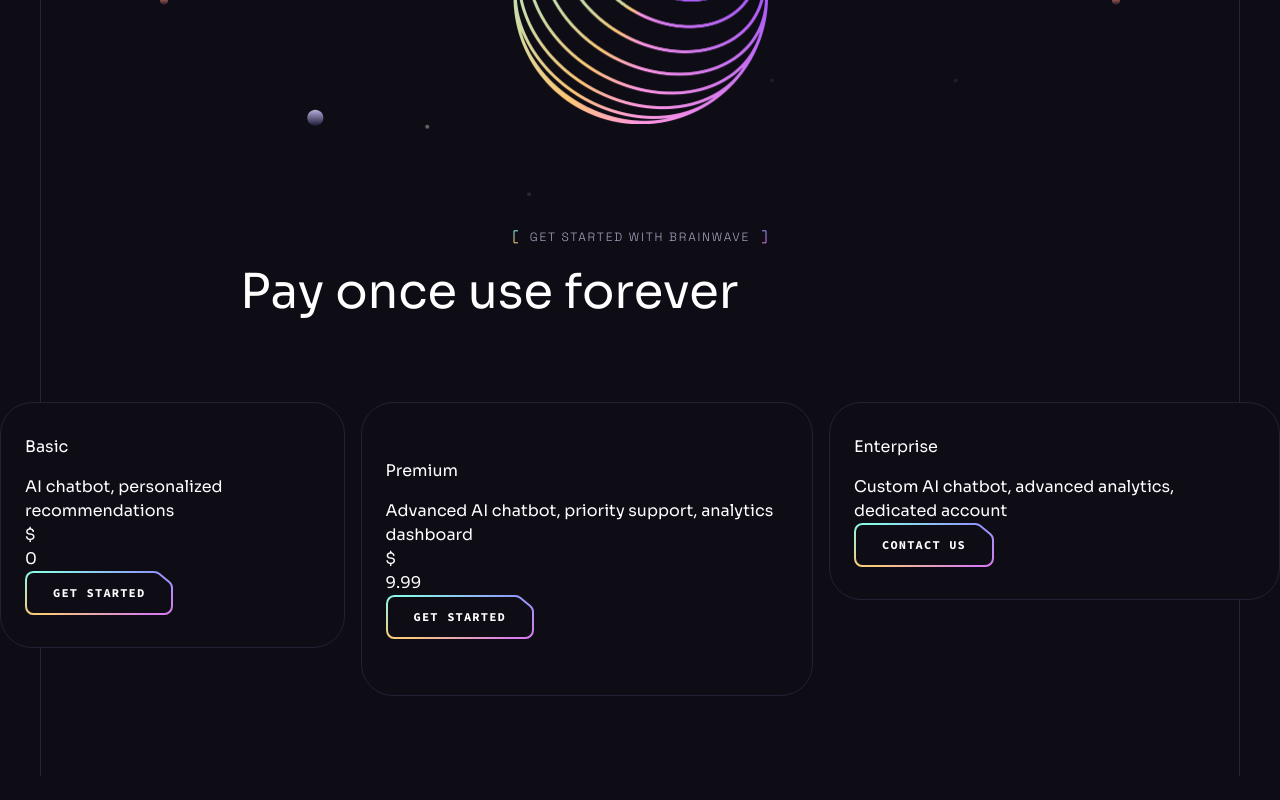
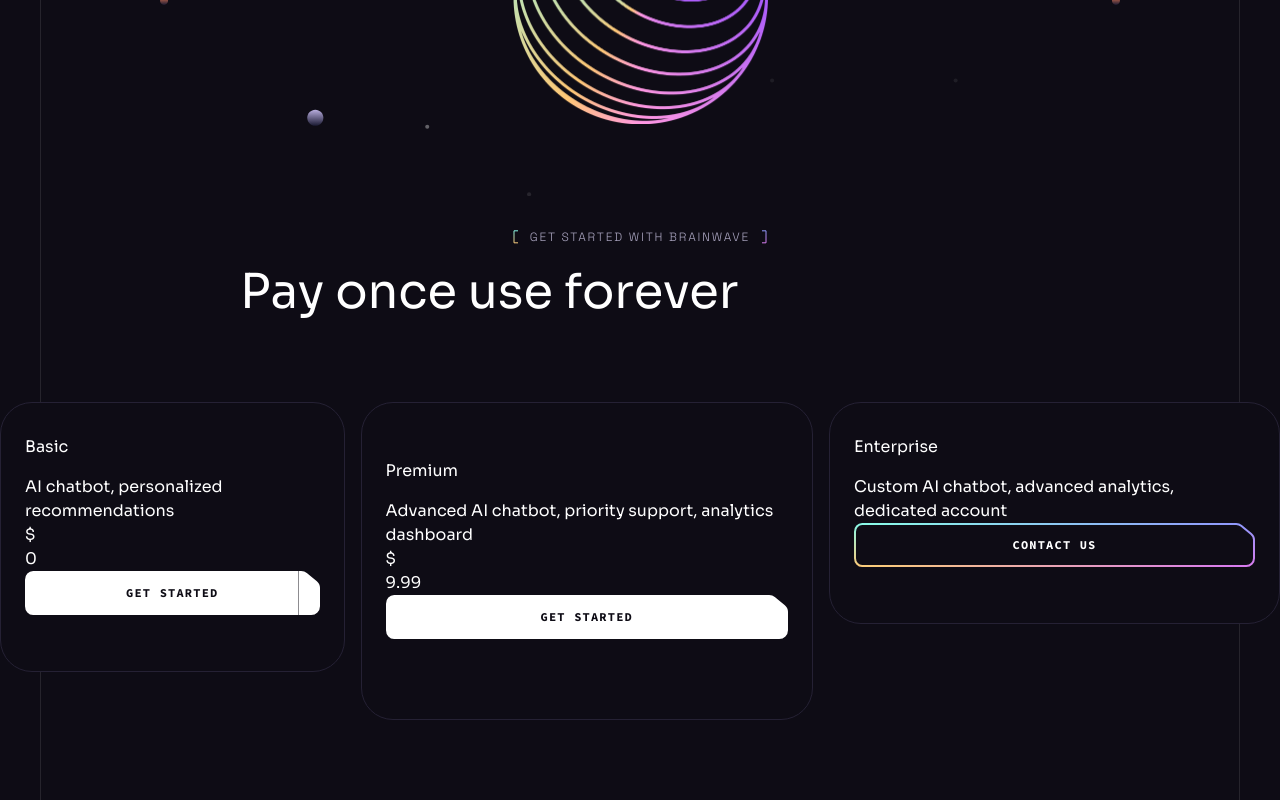
Before and after one commit to ahteshamsalamatansari/sass-ui-react, a React (Vite) app: page / in a window 1280 px wide. Shown: the part 5507-6307 px from the top of the page. Before the commit the page ends 6283 px from the top, so only its background shows below. Built offline with nearby package versions, Linux system fonts and the light colour scheme.

Commit message:
Working on pricing List

```diff
--- a/src/components/Pricing.jsx
+++ b/src/components/Pricing.jsx
@@ -1,8 +1,8 @@
 import Section from "./Section";
 import Heading from "./Heading";
 import { smallSphere, stars } from "../assets";
-import Pricinglist from "./Pricinglist";
-import {LeftLine, RightLine} from './design/Pricing';
+import PricingList from "./Pricinglist";
+import { LeftLine, RightLine } from "./design/Pricing";
 
 const Pricing = () => {
   return (
@@ -31,9 +31,9 @@ const Pricing = () => {
           title="Pay once use forever"
         />
         <div className="relative">
-          <Pricinglist/>
-          <LeftLine/>
-          <RightLine/>
+          <PricingList />
+          <LeftLine />
+          <RightLine />
         </div>
       </div>
     </Section>
--- a/src/components/PricingList.jsx
+++ b/src/components/PricingList.jsx
@@ -1,5 +1,5 @@
 import { pricing } from "../constants";
-import Button from './Button';
+import Button from "./Button";
 
 const Pricinglist = () => {
   return (
@@ -19,8 +19,12 @@ const Pricinglist = () => {
               </>
             )}
           </div>
-          <Button>
-            {item.price ? 'Get Started' : 'Contact us'}
+          <Button
+            className="w-full mb-6"
+            href={item.price ? "./pricing" : "mailto:ahteshamsalamat@gmail.com"}
+            white={!!item.price}
+          >
+            {item.price ? "Get Started" : "Contact us"}
           </Button>
         </div>
       ))}
```
